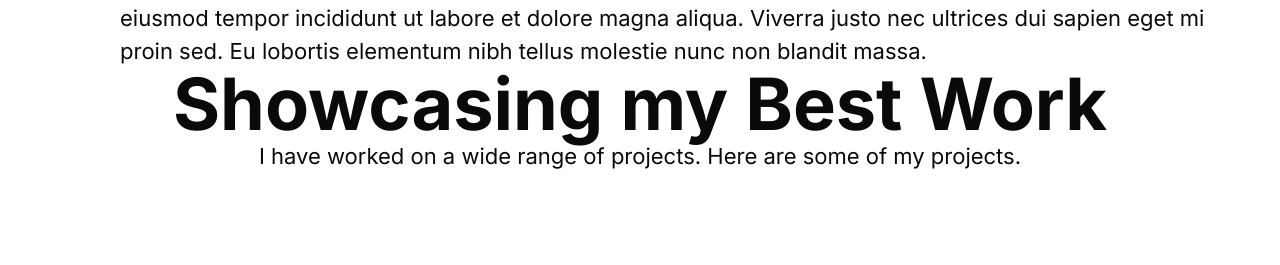
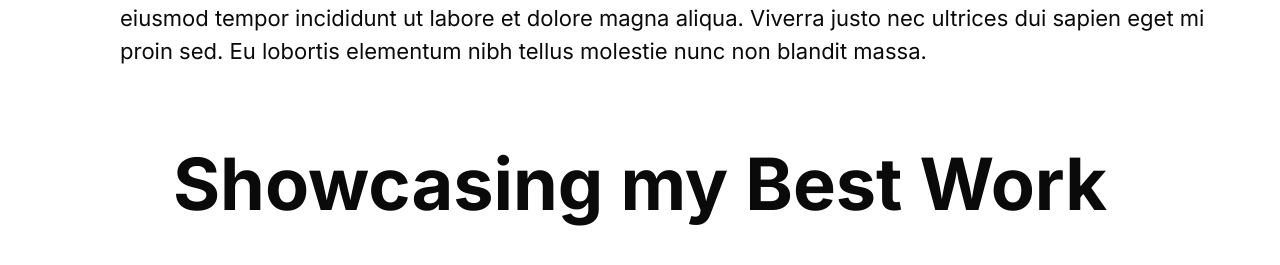
Before and after one commit to Roshen-Perera/ceylon-developers-portfolio, a Next.js app: page /portfolio in a window 1280 px wide. Shown: the part 795-1060 px from the top of the page. Before the commit the page ends 968 px from the top, so only its background shows below. Built offline with nearby package versions, Linux system fonts and the light colour scheme.

Commit message:
Adjust spacing in portfolio page for improved layout consistency

```diff
--- a/app/portfolio/page.tsx
+++ b/app/portfolio/page.tsx
@@ -9,9 +9,9 @@ const Page = () => {
         <NavBarPortfolio />
       </div>
       <PortfolioHero />
-      <div className="flex flex-col items-center justify-center">
+      <div className="flex flex-col items-center justify-center mt-20">
         <h1 className="text-7xl font-bold">Showcasing my Best Work</h1>
-        <p className="text-[22px]">
+        <p className="text-[22px] mt-10">
           I have worked on a wide range of projects. Here are some of my
           projects.
         </p>
```
